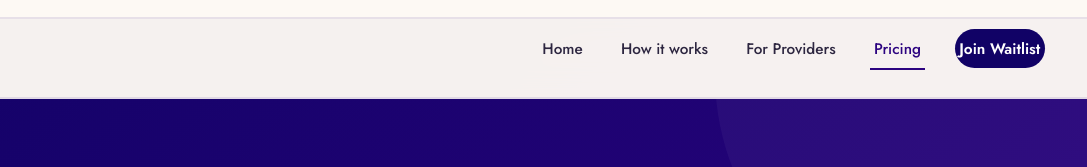
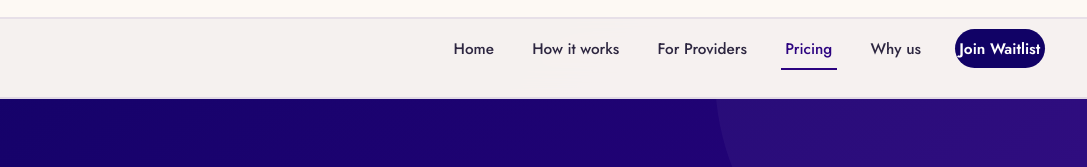
Before and after one commit to HeadStrongHaven/headstrong-haven, a plain HTML site: page pricing.html in a window 1280 px wide. Shown: the top 167 px of the page, 193-1280 px from the left. Drawn offline with nearby package versions, Linux system fonts and the light colour scheme.

Commit message:
Update pricing.html

```diff
--- a/pricing.html
+++ b/pricing.html
@@ -194,6 +194,7 @@
     <li><a href="/#how-it-works">How it works</a></li>
     <li><a href="providers.html">For Providers</a></li>
     <li><a href="pricing.html" aria-current="page">Pricing</a></li>
+    <li><a href="why-us.html">Why us</a></li>
     <li><a href="/#waitlist" class="nav-cta">Join Waitlist</a></li>
   </ul>
 </nav>
```
